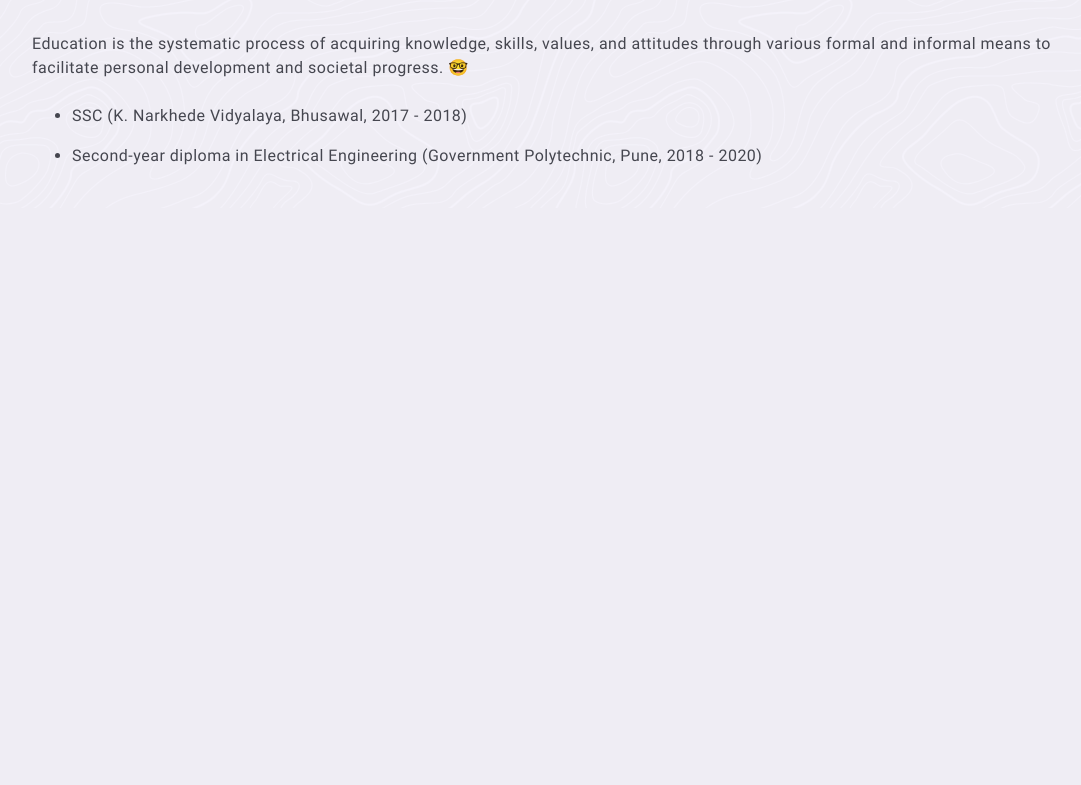
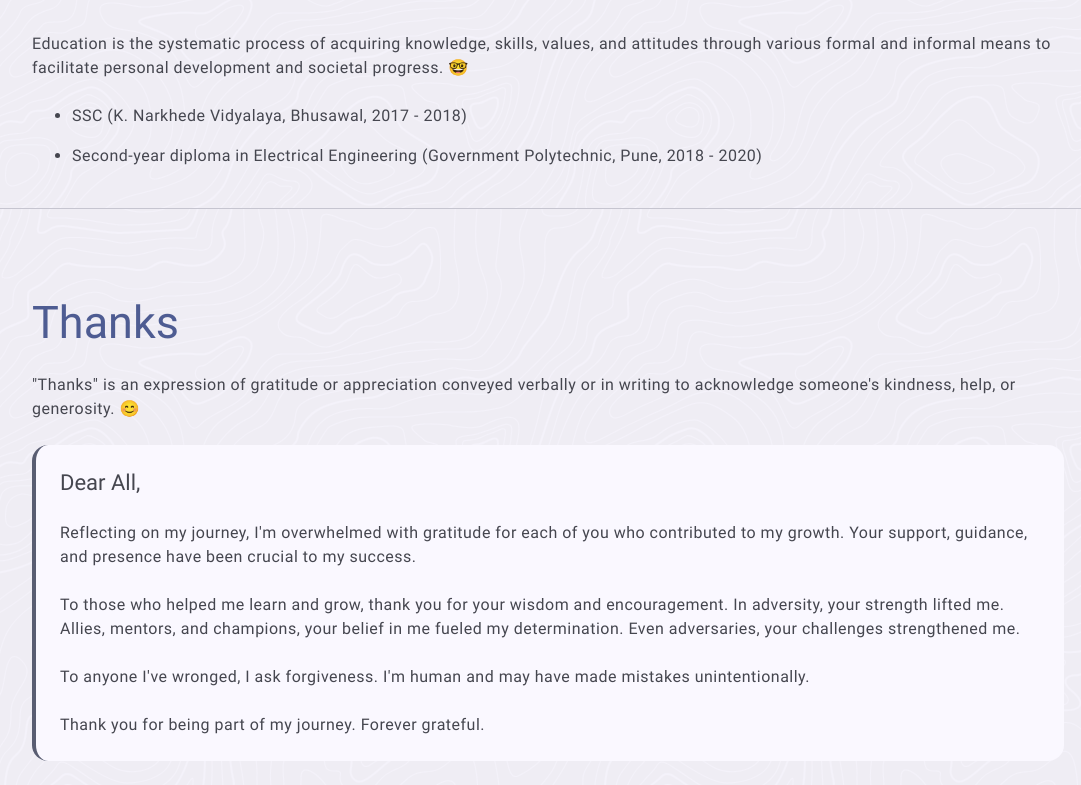
Before and after one commit to chetan-speck/personal-portfolio, a React (Vite) app: page / in a window 1280 px wide. Shown: the part 5402-6187 px from the top of the page, without its empty margins (92-1173 px from the left). Before the commit the page ends 5610 px from the top, so only its background shows below. Built offline with nearby package versions, Linux system fonts and the light colour scheme.

Commit message:
feat: Add thanks screen feature

```diff
--- a/src/App.tsx
+++ b/src/App.tsx
@@ -16,6 +16,7 @@ import Experience from './screens/Experience/Experience';
 import Introduction from './screens/Introduction/Introduction';
 import Projects from './screens/Projects/Projects';
 import Skills from './screens/Skills/Skills';
+import Thanks from './screens/Thanks/Thanks';
 
 // -------------------------------------------------------------------------------------------
 
@@ -28,6 +29,7 @@ const App = () => {
 			<Experience />
 			<Projects />
 			<Education />
+			<Thanks />
 		</>
 	);
 };
--- /dev/null
+++ b/src/screens/Thanks/Thanks.scss
@@ -0,0 +1,55 @@
+// -------------------------------------------------------------------------------------------
+
+.section[data-component='thanks'] {
+	border-top: 1px solid var(--outline-variant);
+
+	.container[data-component='thanks'] {
+		max-width: var(--max-width);
+		overflow: hidden;
+		margin: auto;
+		padding: calc(64px + var(--space)) var(--space) var(--space)
+			var(--space);
+
+		.title[data-component='thanks'] {
+			color: var(--primary);
+			margin: 0 0 var(--space) 0;
+		}
+
+		.sub-title[data-component='thanks'] {
+			color: var(--on-surface-variant);
+			margin: 0 0 var(--space) 0;
+		}
+
+		.paragraph-container[data-component='thanks'] {
+			border-left: 4px solid var(--secondary);
+			padding: var(--space);
+			background-color: var(--surface);
+			border-radius: var(--shape-large);
+
+			.greetings[data-component='thanks'] {
+				color: var(--on-surface-variant);
+			}
+
+			.paragraph[data-component='thanks'] {
+				color: var(--on-surface-variant);
+				margin: var(--space) 0 0 0;
+			}
+		}
+	}
+}
+
+// -------------------------------------------------------------------------------------------
+
+.light-theme {
+	.section[data-component='thanks'] {
+		background-image: url(../../assets/backgrounds/topography/topography-light.svg);
+	}
+}
+
+.dark-theme {
+	.section[data-component='thanks'] {
+		background-image: url(../../assets/backgrounds/topography/topography-dark.svg);
+	}
+}
+
+// -------------------------------------------------------------------------------------------
--- /dev/null
+++ b/src/screens/Thanks/Thanks.tsx
@@ -0,0 +1,85 @@
+// -------------------------------------------------------------------------------------------
+
+import './Thanks.scss';
+
+// -------------------------------------------------------------------------------------------
+
+const Thanks = () => {
+	return (
+		<section
+			data-component='thanks'
+			className='section'
+			id='thanks'
+		>
+			<div
+				data-component='thanks'
+				className='container'
+			>
+				<h2
+					data-component='thanks'
+					className='title display-medium'
+				>
+					Thanks
+				</h2>
+				<div
+					data-component='thanks'
+					className='sub-title body-large'
+				>
+					"Thanks" is an expression of gratitude or appreciation
+					conveyed verbally or in writing to acknowledge someone's
+					kindness, help, or generosity. &#128522;
+				</div>
+				<div
+					data-component='thanks'
+					className='paragraph-container'
+				>
+					<div
+						data-component='thanks'
+						className='greetings title-large'
+					>
+						Dear All,
+					</div>
+					<div
+						data-component='thanks'
+						className='paragraph body-large'
+					>
+						Reflecting on my journey, I'm overwhelmed with gratitude
+						for each of you who contributed to my growth. Your
+						support, guidance, and presence have been crucial to my
+						success.
+					</div>
+					<div
+						data-component='thanks'
+						className='paragraph body-large'
+					>
+						To those who helped me learn and grow, thank you for
+						your wisdom and encouragement. In adversity, your
+						strength lifted me. Allies, mentors, and champions, your
+						belief in me fueled my determination. Even adversaries,
+						your challenges strengthened me.
+					</div>
+					<div
+						data-component='thanks'
+						className='paragraph body-large'
+					>
+						To anyone I've wronged, I ask forgiveness. I'm human and
+						may have made mistakes unintentionally.
+					</div>
+					<div
+						data-component='thanks'
+						className='paragraph body-large'
+					>
+						Thank you for being part of my journey. Forever
+						grateful.
+					</div>
+				</div>
+			</div>
+		</section>
+	);
+};
+
+// -------------------------------------------------------------------------------------------
+
+export default Thanks;
+
+// -------------------------------------------------------------------------------------------
```
